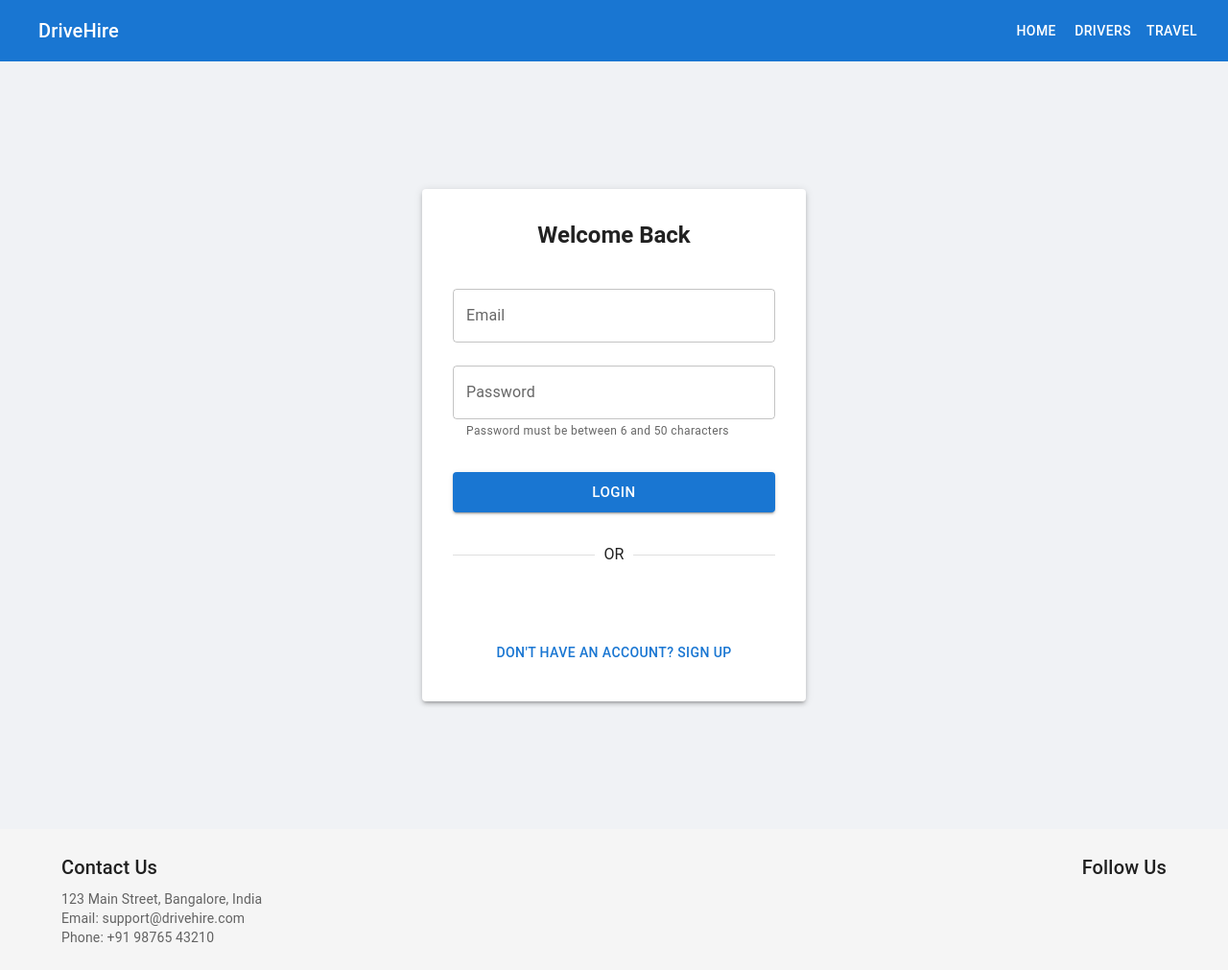
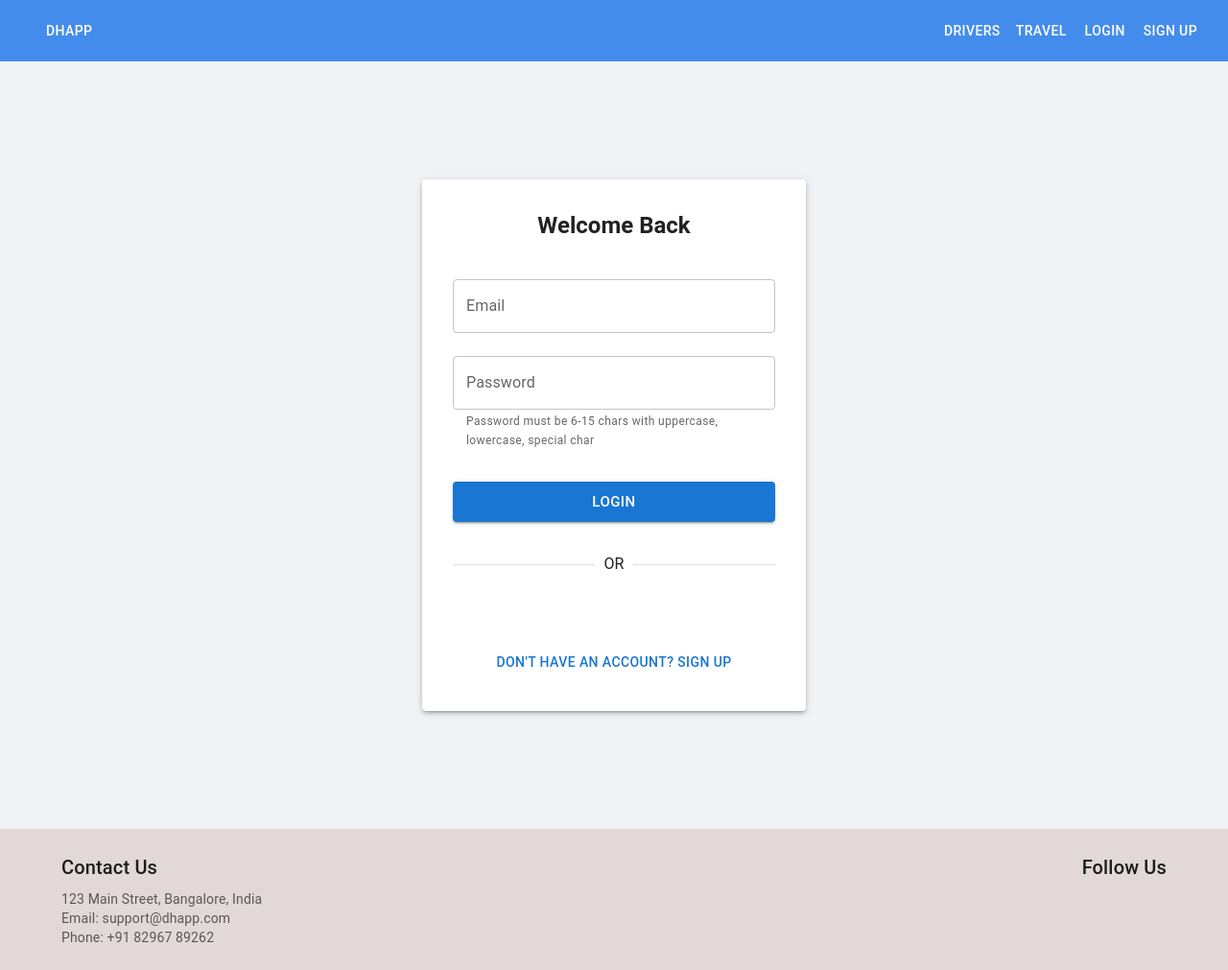
Before and after one commit to thejas199966-a11y/DHAPP-FRONTEND, a React (Vite) app: page /login in a window 1280 px wide. Shown: the whole page at 96% size. Built offline with nearby package versions, Linux system fonts and the light colour scheme; no server answers; some icons are missing.

Commit message:
feat: Enhance UI and functionality across multiple components, including footer updates, navbar user handling, dashboard button adjustments, and improved password strength validation in login

```diff
--- a/index.html
+++ b/index.html
@@ -1,10 +1,10 @@
-<!doctype html>
+<!DOCTYPE html>
 <html lang="en">
   <head>
     <meta charset="UTF-8" />
     <link rel="icon" type="image/svg+xml" href="/vite.svg" />
     <meta name="viewport" content="width=device-width, initial-scale=1.0" />
-    <title>react</title>
+    <title>Book your Ultimate long travels or personal drivers</title>
   </head>
   <body>
     <div id="root"></div>
--- a/src/components/Footer.jsx
+++ b/src/components/Footer.jsx
@@ -8,7 +8,7 @@ const Footer = () => {
   return (
     <Box
       component="footer"
-      sx={{ py: 3, px: 2, mt: "auto", backgroundColor: "#f5f5f5" }}
+      sx={{ py: 3, px: 2, mt: "auto", backgroundColor: "#e3d8d8ff" }}
     >
       <Container maxWidth="lg">
         <Grid container spacing={4} justifyContent="space-between">
@@ -20,10 +20,10 @@ const Footer = () => {
               123 Main Street, Bangalore, India
             </Typography>
             <Typography variant="body2" color="text.secondary">
-              Email: support@drivehire.com
+              Email: support@dhapp.com
             </Typography>
             <Typography variant="body2" color="text.secondary">
-              Phone: +91 98765 43210
+              Phone: +91 82967 89262
             </Typography>
           </Grid>
           <Grid item xs={12} sm={6} sx={{ textAlign: "right" }}>
--- a/src/components/Navbar.jsx
+++ b/src/components/Navbar.jsx
@@ -2,26 +2,43 @@ import React from "react";
 import { AppBar, Toolbar, Typography, Button, Box } from "@mui/material";
 import DirectionsCarIcon from "@mui/icons-material/DirectionsCar";
 import { Link } from "react-router-dom";
+import { useSelector } from "react-redux";
 
 const Navbar = () => {
+  const { user } = useSelector((state) => state.logins);
+
   return (
-    <AppBar position="static" sx={{ backgroundColor: "#1976d2" }}>
-      {" "}
-      {/* Primary Blue */}
+    <AppBar position="static" sx={{ backgroundColor: "#448cebff" }}>
       <Toolbar>
-        <DirectionsCarIcon sx={{ mr: 2 }} />
+        <DirectionsCarIcon sx={{ mr: 2, ml: 2 }} />
         <Typography variant="h6" component="div" sx={{ flexGrow: 1 }}>
-          DriveHire
+          <Button color="inherit" component={Link} to="/">
+            DhApp
+          </Button>
         </Typography>
-        <Button color="inherit" component={Link} to="/">
-          Home
-        </Button>
+
         <Button color="inherit" component={Link} to="/book-driver">
           Drivers
         </Button>
         <Button color="inherit" component={Link} to="/book-travel">
           Travel
         </Button>
+        {user ? (
+          <Box sx={{ display: "flex", alignItems: "center" }}>
+            <Typography variant="body1" sx={{ mr: 2, ml: 2 }}>
+              Hello, {user}
+            </Typography>
+          </Box>
+        ) : (
+          <>
+            <Button color="inherit" component={Link} to="/login">
+              Login
+            </Button>
+            <Button color="inherit" component={Link} to="/login">
+              Sign Up
+            </Button>
+          </>
+        )}
       </Toolbar>
     </AppBar>
   );
--- a/src/pages/Dashboard.jsx
+++ b/src/pages/Dashboard.jsx
@@ -108,11 +108,11 @@ const Dashboard = () => {
               variant="contained"
               onClick={() => navigate("/book-travel")}
               sx={{
-                height: isMobile ? 80 : 120, // Taller buttons on desktop
+                height: isMobile ? 50 : 80, // Taller buttons on desktop
                 fontSize: isMobile ? "1.2rem" : "1.5rem",
                 borderRadius: 3,
                 textTransform: "none",
-                backgroundColor: "#1976d2",
+                backgroundColor: "#2f34cfff",
                 display: "flex",
                 flexDirection: "column",
                 justifyContent: "center",
@@ -140,11 +140,11 @@ const Dashboard = () => {
               variant="contained"
               onClick={() => navigate("/book-driver")}
               sx={{
-                height: isMobile ? 80 : 120,
+                height: isMobile ? 50 : 80,
                 fontSize: isMobile ? "1.2rem" : "1.5rem",
                 borderRadius: 3,
                 textTransform: "none",
-                backgroundColor: "#1976d2",
+                backgroundColor: "#2f34cfff",
                 display: "flex",
                 flexDirection: "column",
                 justifyContent: "center",
--- a/src/pages/Login.jsx
+++ b/src/pages/Login.jsx
@@ -1,4 +1,4 @@
-import React, { useState } from "react";
+import { useState, useMemo } from "react";
 import {
   Container,
   Paper,
@@ -7,6 +7,7 @@ import {
   Typography,
   Box,
   Divider,
+  LinearProgress,
 } from "@mui/material";
 import { GoogleOAuthProvider, GoogleLogin } from "@react-oauth/google";
 import { useDispatch } from "react-redux";
@@ -23,6 +24,30 @@ const Login = () => {
   });
   const dispatch = useDispatch();
   const navigate = useNavigate();
+
+  // Password strength function
+  const getPasswordStrength = (password) => {
+    const length = password.length;
+    const hasUpper = /[A-Z]/.test(password);
+    const hasLower = /[a-z]/.test(password);
+    const hasSpecial = /[!@#$%^&*()_+\-=\[\]{};':"\\|,.<>\/?]/.test(password);
+
+    if (length < 6) return { level: 0, text: "Very Weak", color: "error" };
+    if (length >= 6 && length <= 10 && (!hasUpper || !hasLower || !hasSpecial))
+      return { level: 1, text: "Weak", color: "warning" };
+    if (length >= 6 && length <= 10 && hasUpper && hasLower && hasSpecial)
+      return { level: 2, text: "Medium", color: "info" };
+    if (length >= 11 && length <= 13 && hasUpper && hasLower && hasSpecial)
+      return { level: 3, text: "Strong", color: "success" };
+    if (length > 13 && length <= 15 && hasLower && hasUpper && hasSpecial)
+      return { level: 4, text: "Very Strong", color: "success" };
+    return { level: 0, text: "Very Weak", color: "error" };
+  };
+
+  const passwordStrength = useMemo(
+    () => getPasswordStrength(formData.password),
+    [formData.password]
+  );
 
   // Handle Standard Login/Signup
   const handleSubmit = async (e) => {
@@ -99,14 +124,30 @@ const Login = () => {
               type="password"
               margin="normal"
               inputProps={{
-                maxLength: 50, // Hard limit for user typing
+                maxLength: 15, // Hard limit for user typing
                 minLength: 6, // Good practice for minimum security
               }}
-              helperText="Password must be between 6 and 50 characters"
+              helperText="Password must be 6-15 chars with uppercase, lowercase, special char"
               onChange={(e) =>
                 setFormData({ ...formData, password: e.target.value })
               }
             />
+            {isSignup && formData.password && (
+              <Box sx={{ mt: 1 }}>
+                <LinearProgress
+                  variant="determinate"
+                  value={(passwordStrength.level / 4) * 100}
+                  color={passwordStrength.color}
+                  sx={{ height: 8, borderRadius: 4 }}
+                />
+                <Typography
+                  variant="body2"
+                  sx={{ mt: 0.5, textAlign: "center" }}
+                >
+                  {passwordStrength.text}
+                </Typography>
+              </Box>
+            )}
 
             <Button
               fullWidth
```
